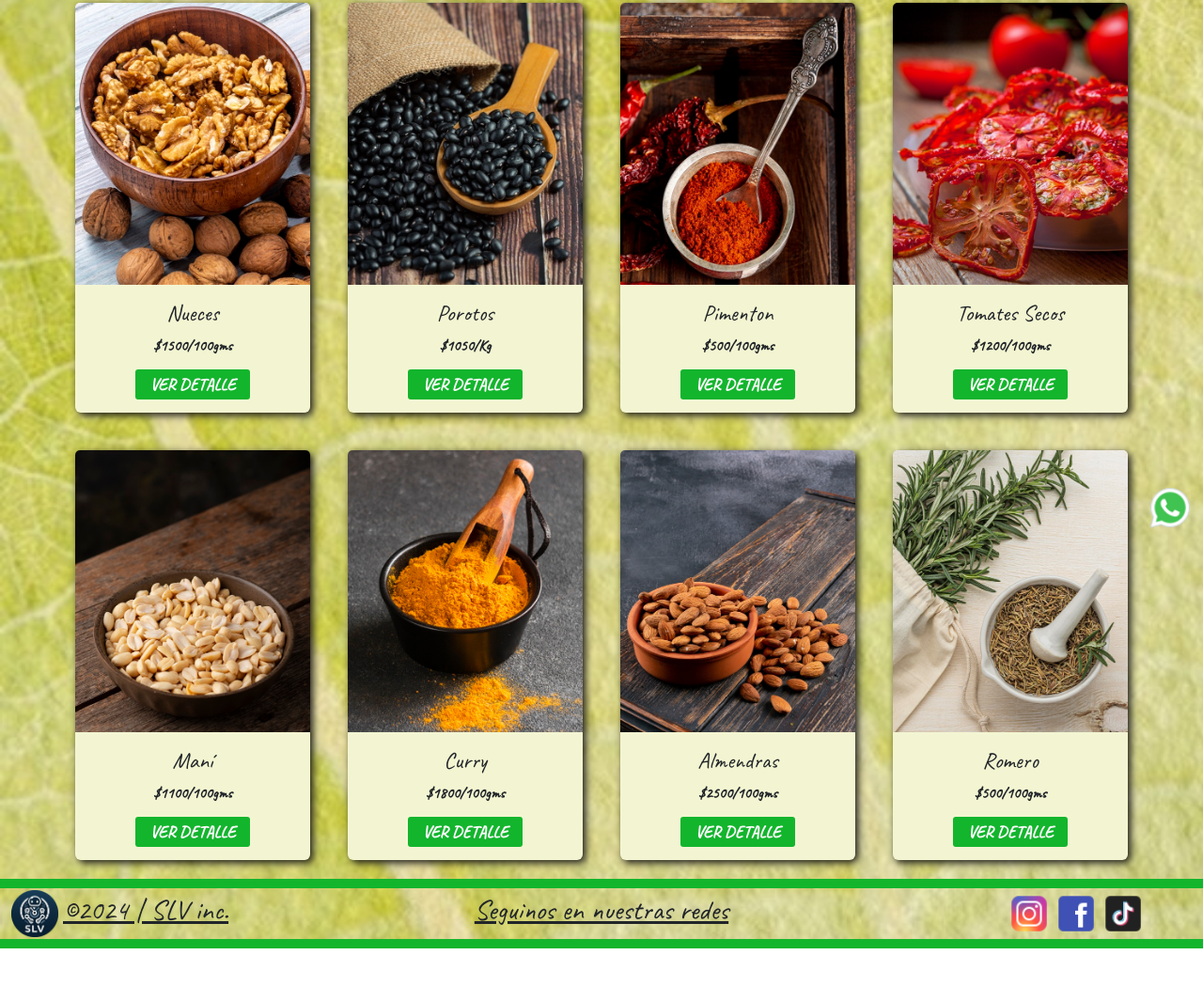
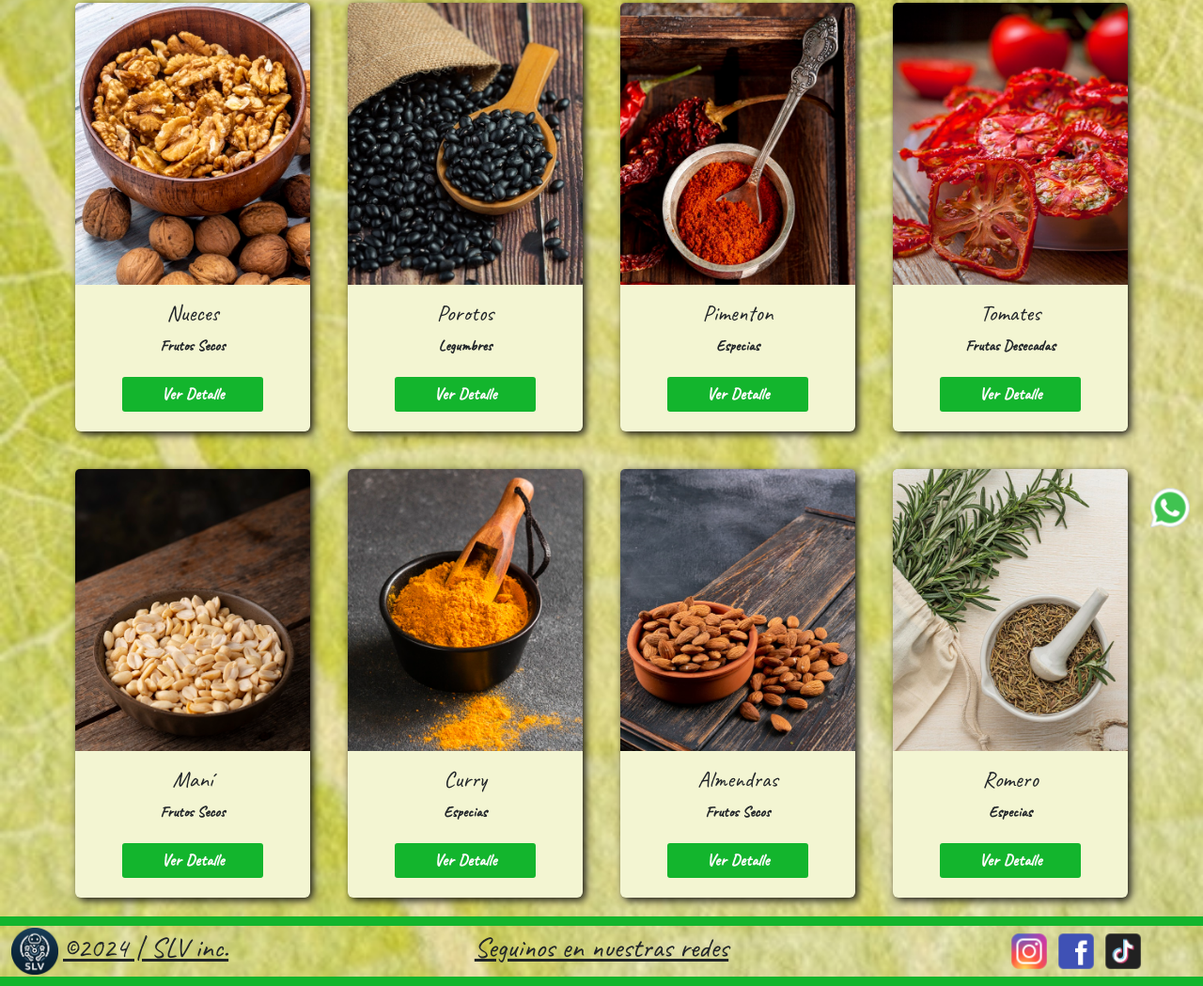
Before and after one commit to sergioLvDev/preentrega3-lavilletta-sergio, a plain HTML site: page html/productos.html in a window 1280 px wide. Shown: the part 222-1271 px from the top of the page at 94% size. Before the commit the page ends 1231 px from the top, so only its background shows below. Drawn offline with nearby package versions, Linux system fonts and the light colour scheme; some packages are replaced by stand-ins of ours; a script that the page names is missing.

Commit message:
modal productos

```diff
--- a/html/productos.html
+++ b/html/productos.html
@@ -57,32 +57,32 @@
         <img src="../img/nueces.jpg" class="card-img-top prodImg" alt="nueces">
         <div class="card-body">
           <h4 class="card-title">Nueces</h4>
-          <p class="card-text">$1500/100gms</p>
-          <a href="#" class="botonesForm">VER DETALLE</a>
+          <p class="card-text">Frutos Secos</p>
+          <button class="botonesForm" id="1">Ver Detalle</button>
         </div>
       </div>
       <div class="card col-xl-3 col-md-6 col-sm-12 productos p-0">
         <img src="../img/porotos.jpg" class="card-img-top prodImg" alt="Porotos">
         <div class="card-body">
           <h4 class="card-title">Porotos</h4>
-          <p class="card-text">$1050/Kg</p>
-          <a href="#" class="botonesForm">VER DETALLE</a>
+          <p class="card-text">Legumbres</p>
+          <button class="botonesForm" id="2">Ver Detalle</button>
         </div>
       </div>
       <div class="card col-xl-3 col-md-6 col-sm-12 productos p-0">
         <img src="../img/pimenton.jpg" class="card-img-top prodImg" alt="pimenton">
         <div class="card-body">
           <h4 class="card-title">Pimenton</h4>
-          <p class="card-text">$500/100gms</p>
-          <a href="#" class="botonesForm">VER DETALLE</a>
+          <p class="card-text">Especias</p>
+          <button class="botonesForm" id="3">Ver Detalle</button>
         </div>
       </div>
       <div class="card col-xl-3 col-md-6 col-sm-12 productos p-0">
         <img src="../img/tomates.jpg" class="card-img-top prodImg" alt="tomates secos">
         <div class="card-body">
-          <h4 class="card-title">Tomates Secos</h4>
-          <p class="card-text">$1200/100gms</p>
-          <a href="#" class="botonesForm">VER DETALLE</a>
+          <h4 class="card-title">Tomates</h4>
+          <p class="card-text">Frutas Desecadas</p>
+          <button class="botonesForm" id="4">Ver Detalle</button>
         </div>
       </div>
     </div>
@@ -91,32 +91,32 @@
         <img src="../img/mani.jpg" class="card-img-top prodImg" alt="mani">
         <div class="card-body">
           <h4 class="card-title">Maní</h4>
-          <p class="card-text">$1100/100gms </p>
-          <a href="#" class="botonesForm">VER DETALLE</a>
+          <p class="card-text">Frutos Secos</p>
+          <button class="botonesForm" id="5">Ver Detalle</button>
         </div>
       </div>
       <div class="card col-xl-3 col-md-6 col-sm-12 productos p-0">
         <img src="../img/curry.jpg" class="card-img-top prodImg" alt="curry">
         <div class="card-body">
           <h4 class="card-title">Curry</h4>
-          <p class="card-text">$1800/100gms</p>
-          <a href="#" class="botonesForm">VER DETALLE</a>
+          <p class="card-text">Especias</p>
+          <button class="botonesForm" id="6">Ver Detalle</button>
         </div>
       </div>
       <div class="card col-xl-3 col-md-6 col-sm-12 productos p-0">
         <img src="../img/almendras.jpg" class="card-img-top prodImg" alt="almendras">
         <div class="card-body">
           <h4 class="card-title">Almendras</h4>
-          <p class="card-text">$2500/100gms</p>
-          <a href="#" class="botonesForm">VER DETALLE</a>
+          <p class="card-text">Frutos Secos</p>
+          <button class="botonesForm" id="7">Ver Detalle</button>
         </div>
       </div>
       <div class="card col-xl-3 col-md-6 col-sm-12 productos p-0">
         <img src="../img/romero.jpg" class="card-img-top prodImg" alt="romero">
         <div class="card-body">
           <h4 class="card-title">Romero</h4>
-          <p class="card-text">$500/100gms</p>
-          <a href="#" class="botonesForm">VER DETALLE</a>
+          <p class="card-text">Especias</p>
+          <button class="botonesForm" id="8">Ver Detalle</button>
         </div>
       </div>
     </div>
@@ -146,6 +146,8 @@
   <script src="https://cdn.jsdelivr.net/npm/bootstrap@5.3.2/dist/js/bootstrap.bundle.min.js"
     integrity="sha384-C6RzsynM9kWDrMNeT87bh95OGNyZPhcTNXj1NW7RuBCsyN/o0jlpcV8Qyq46cDfL"
     crossorigin="anonymous"></script>
+  <script src="https://cdn.jsdelivr.net/npm/sweetalert2@11"></script>
+  <script src="../index.js"></script>
 </body>
 
 </html>
--- /dev/null
+++ b/index.js
@@ -0,0 +1,83 @@
+const arrayStock = [
+  {
+    id: 1,
+    nombre: "Nueces",
+    categoria: "Frutos Secos",
+    Descripcion:
+      "Son una excelente fuente de ácidos grasos omega-3, que ayudan a mejorar la salud cardiovascular y reducen la inflamación. Además, aportan antioxidantes y proteínas vegetales que favorecen la salud cerebral.",
+  },
+  {
+    id: 2,
+    nombre: "Porotos",
+    categoria: "Frutos Secos",
+    Descripcion:
+      " Ricos en fibra y proteínas, los porotos ayudan a regular el sistema digestivo, controlar el azúcar en sangre y promover la sensación de saciedad. Son ideales para dietas vegetarianas o veganas.",
+  },
+  {
+    id: 3,
+    nombre: "Pimenton",
+    categoria: "Frutos Secos",
+    Descripcion:
+      "Contiene vitamina C y antioxidantes como el betacaroteno, que favorecen la salud inmunológica y la salud ocular. Su consumo también puede ayudar a mejorar la circulación sanguínea.",
+  },
+  {
+    id: 4,
+    nombre: "Tomates",
+    categoria: "Frutos Secos",
+    Descripcion:
+      " Son ricos en licopeno, un potente antioxidante que apoya la salud del corazón y protege contra ciertos tipos de cáncer. También son una buena fuente de vitaminas A y C.",
+  },
+  {
+    id: 5,
+    nombre: "Mani",
+    categoria: "Frutos Secos",
+    Descripcion:
+      "Aporta proteínas, grasas saludables y vitamina E, que benefician la salud cardiovascular y la piel. Su alto contenido en magnesio también ayuda a mantener la salud ósea y muscular.",
+  },
+  {
+    id: 6,
+    nombre: "Curry",
+    categoria: "Frutos Secos",
+    Descripcion:
+      " Contiene cúrcuma, que tiene propiedades antiinflamatorias y antioxidantes. Además, puede mejorar la digestión, reducir el riesgo de enfermedades crónicas y promover la salud cerebral.",
+  },
+  {
+    id: 7,
+    nombre: "Almendras",
+    categoria: "Frutos Secos",
+    Descripcion:
+      "Son ricas en grasas monoinsaturadas, que favorecen la salud del corazón. También proporcionan vitamina E, magnesio y fibra, lo que ayuda a mejorar la digestión y a controlar el azúcar en sangre.",
+  },
+  {
+    id: 8,
+    nombre: "Romero",
+    categoria: "Frutos Secos",
+    Descripcion:
+      " Este hierba tiene propiedades antioxidantes, antiinflamatorias y digestivas. Además, puede mejorar la circulación sanguínea, aliviar dolores musculares y apoyar la memoria y la concentración.",
+  },
+];
+
+let verDetalle = document.querySelectorAll(".botonesForm");
+verDetalle.forEach((boton) => {
+  boton.addEventListener("click", (el) => {
+    let id = el.currentTarget.id;
+    console.log(id);
+    const producto = arrayStock.find((el) => el.id == id);
+    console.log(producto);
+    Swal.fire({
+      title: producto.nombre,
+      text:
+        "Categoría: " +
+        producto.categoria +
+        "\n" +
+        "Descripción: " +
+        producto.Descripcion,
+      width: "800",
+      imageUrl: "../img/" + producto.nombre + ".jpg",
+      imageWidth: 300,
+      imageHeight: 300,
+      imageAlt: "Custom image",
+      background: "#F3F5D2",
+    });
+  });
+});
```
